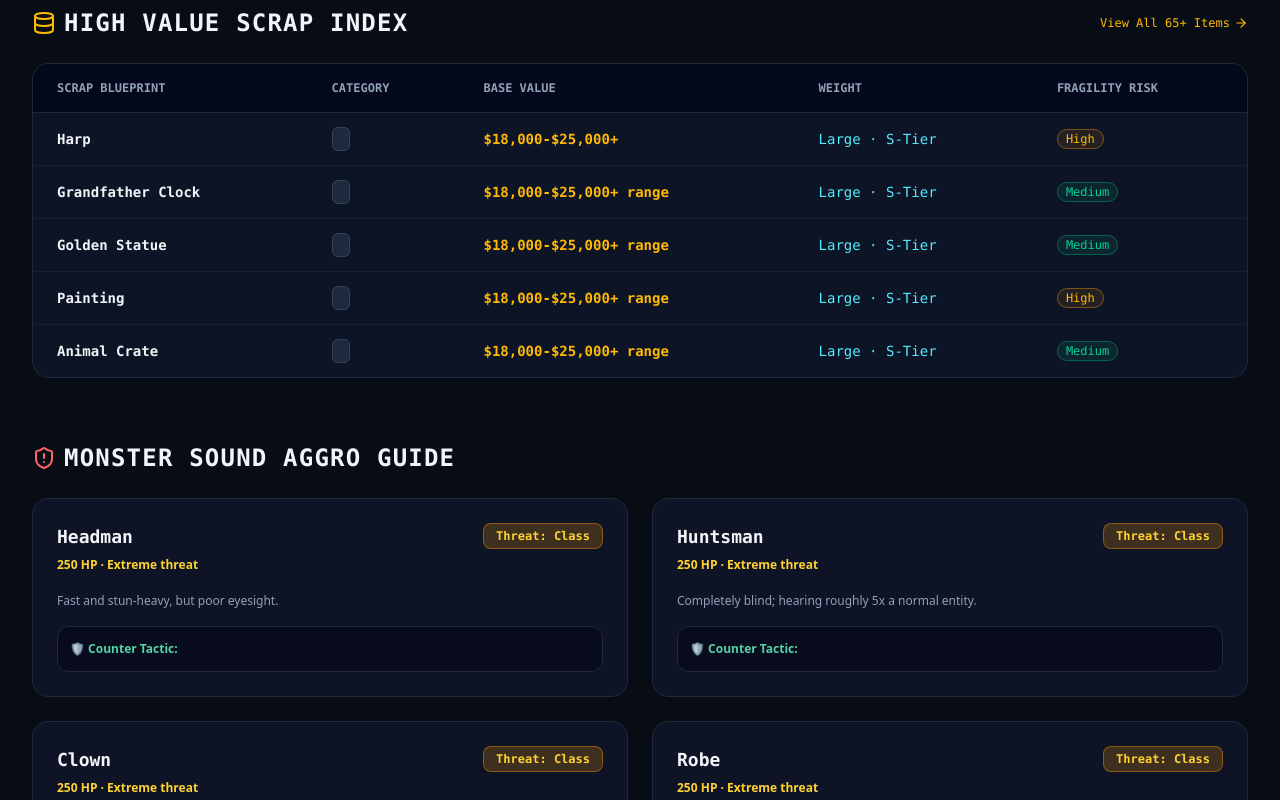
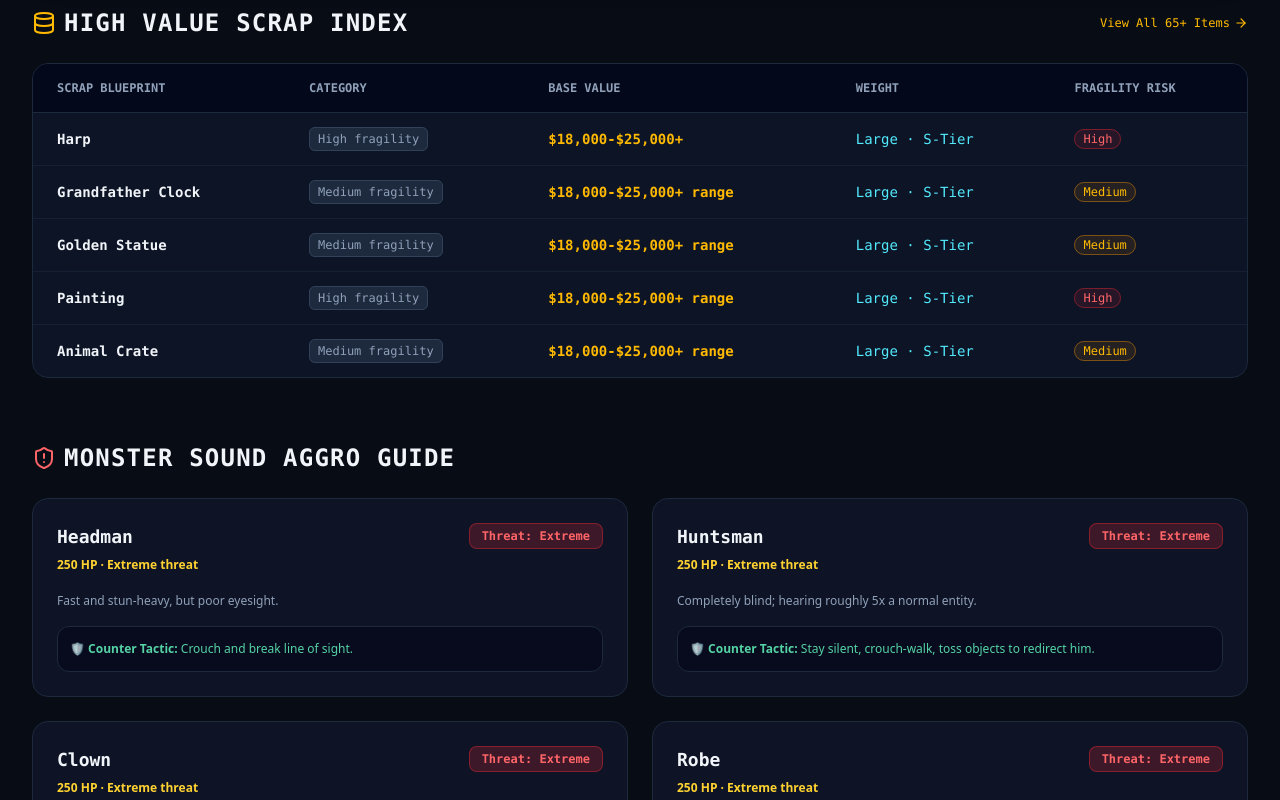
Before and after one commit to lianlele168/repo-wiki, a Next.js app: page / in a window 1280 px wide. Shown: the part 2660-3460 px from the top of the page. Built offline with nearby package versions, Linux system fonts and the light colour scheme.

Commit message:
fix(build): resolve type errors from data model rename (threat/counter/tier fields)

```diff
--- a/src/app/item-database/page.tsx
+++ b/src/app/item-database/page.tsx
@@ -47,14 +47,13 @@ export default function ItemDatabasePage() {
                     <td className="px-6 py-4 font-bold text-slate-100">{item.name}</td>
                     <td className="px-6 py-4 text-xs">
                       <span className="bg-slate-800 text-slate-400 border border-slate-700 px-2 py-1 rounded-md">
-                        {item.category}
+                        {item.fragility} fragility
                       </span>
                     </td>
                     <td className="px-6 py-4 text-amber-400 font-bold">{item.valueNote}</td>
                     <td className="px-6 py-4 text-cyan-300">{item.size} · {item.tier}-Tier</td>
                     <td className="px-6 py-4 text-xs">
                       <span className={`px-2 py-0.5 rounded-full border ${
-                        item.fragility === 'Extreme' ? 'bg-red-500/10 border-red-500/40 text-red-400' :
                         item.fragility === 'High' ? 'bg-amber-500/10 border-amber-500/40 text-amber-400' :
                         'bg-emerald-500/10 border-emerald-500/40 text-emerald-400'
                       }`}>
--- a/src/app/monsters-guide/page.tsx
+++ b/src/app/monsters-guide/page.tsx
@@ -33,7 +33,7 @@ export default function MonstersGuidePage() {
               <div className="flex justify-between items-center pb-3 border-b border-slate-800">
                 <h3 className="text-xl font-bold font-mono text-slate-100">{monster.name}</h3>
                 <span className="bg-red-500/20 text-red-300 border border-red-500/40 px-3 py-1 rounded-lg text-xs font-mono font-bold">
-                  Class {monster.threatLevel} Threat
+                  {monster.threat} Threat
                 </span>
               </div>
 
@@ -46,7 +46,7 @@ export default function MonstersGuidePage() {
               </div>
 
               <div className="p-4 bg-slate-950 rounded-xl border border-slate-800/80 text-xs text-emerald-300 leading-relaxed">
-                🛡️ <strong>Survival Counter:</strong> {monster.counterStrategy}
+                🛡️ <strong>Survival Counter:</strong> {monster.counter}
               </div>
             </div>
           ))}
--- a/src/app/page.tsx
+++ b/src/app/page.tsx
@@ -176,15 +176,15 @@ export default function Home() {
                       </td>
                       <td className="px-6 py-4 text-xs">
                         <span className="bg-slate-800 text-slate-400 border border-slate-700 px-2 py-1 rounded-md">
-                          {item.category}
+                          {item.fragility} fragility
                         </span>
                       </td>
                       <td className="px-6 py-4 text-amber-400 font-bold">{item.valueNote}</td>
                       <td className="px-6 py-4 text-cyan-300">{item.size} · {item.tier}-Tier</td>
                       <td className="px-6 py-4 text-xs">
                         <span className={`px-2 py-0.5 rounded-full border ${
-                          item.fragility === 'Extreme' ? 'bg-red-500/10 border-red-500/40 text-red-400' :
-                          item.fragility === 'High' ? 'bg-amber-500/10 border-amber-500/40 text-amber-400' :
+                          item.fragility === 'High' ? 'bg-red-500/10 border-red-500/40 text-red-400' :
+                          item.fragility === 'Medium' ? 'bg-amber-500/10 border-amber-500/40 text-amber-400' :
                           'bg-emerald-500/10 border-emerald-500/40 text-emerald-400'
                         }`}>
                           {item.fragility}
@@ -214,14 +214,14 @@ export default function Home() {
                     <span className="text-xs text-slate-400"><strong className="text-amber-300">{monster.hp} HP · {monster.threat} threat</strong></span>
                   </div>
                   <span className={`px-3 py-1 rounded-lg text-xs font-mono font-bold border ${
-                    monster.threatLevel === 'S' ? 'bg-red-500/20 text-red-400 border-red-500/40' : 'bg-amber-500/20 text-amber-300 border-amber-500/40'
+                    monster.threat === 'Extreme' ? 'bg-red-500/20 text-red-400 border-red-500/40' : 'bg-amber-500/20 text-amber-300 border-amber-500/40'
                   }`}>
-                    Threat: Class {monster.threatLevel}
+                    Threat: {monster.threat}
                   </span>
                 </div>
                 <p className="text-xs text-slate-400 leading-relaxed">{monster.behavior}</p>
                 <div className="p-3 bg-slate-950/60 rounded-xl border border-slate-800 text-xs text-emerald-300/90 leading-relaxed">
-                  🛡️ <strong>Counter Tactic:</strong> {monster.counterStrategy}
+                  🛡️ <strong>Counter Tactic:</strong> {monster.counter}
                 </div>
               </div>
             ))}
```
